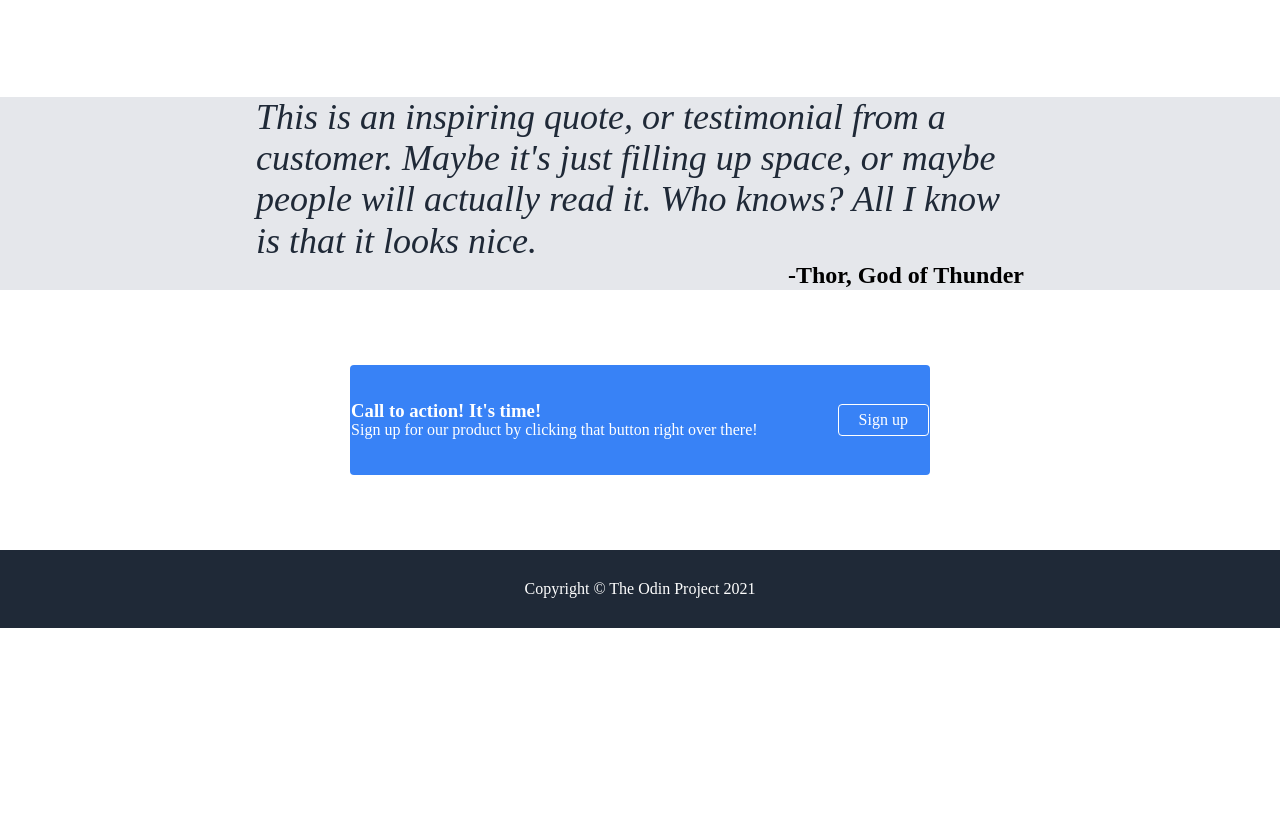
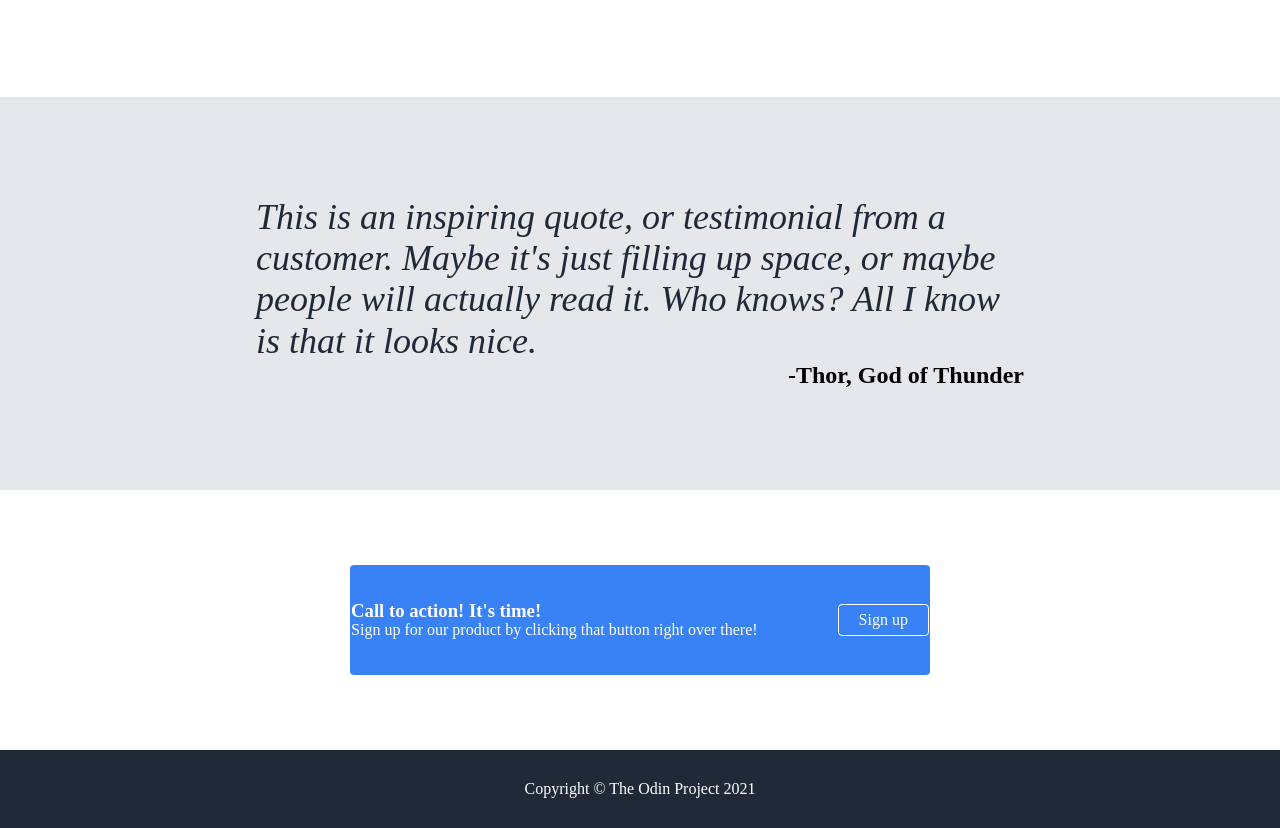
Before and after one commit to Ajd1031/landingPageAssignment, a plain HTML site: page index.html in a window 1280 px wide. Shown: the part 940-1768 px from the top of the page. Before the commit the page ends 1568 px from the top, so only its background shows below. Drawn offline with nearby package versions, Linux system fonts and the light colour scheme.

Commit message:
fixed height of testimonial section

```diff
--- a/style.css
+++ b/style.css
@@ -42,6 +42,7 @@ nav {
 .testimonial {
   background-color: #e5e7eb;
   justify-content: center;
+  padding: 100px 0px;
 }
 
 .half-width {
```
